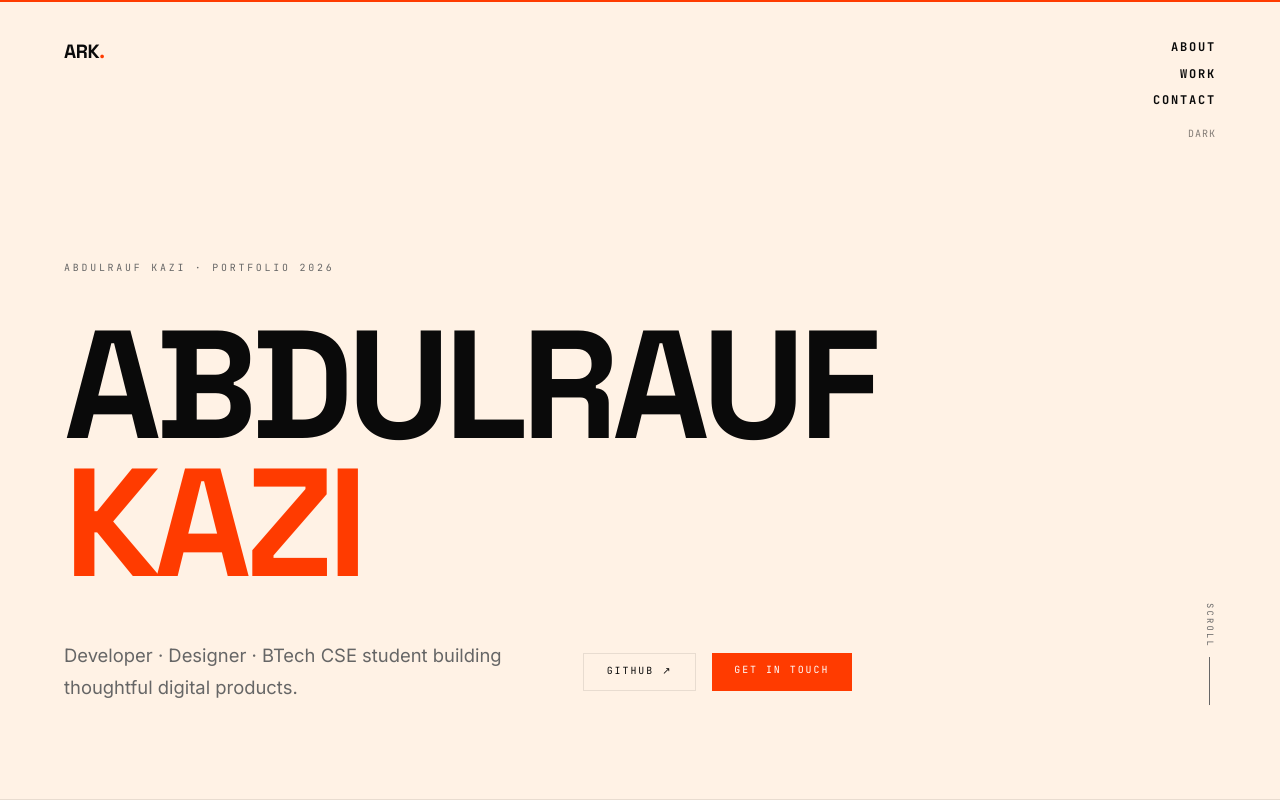
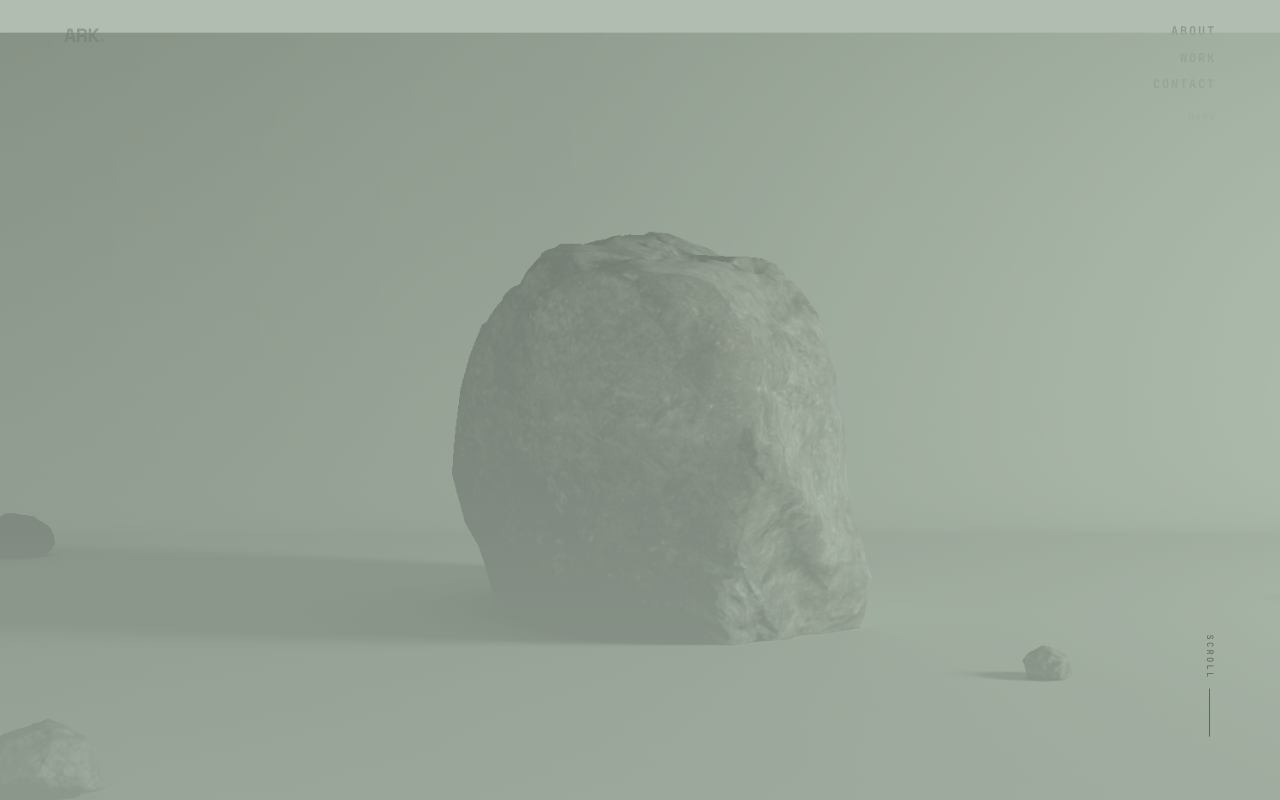
Before and after one commit to Abdulrauf-kazi/Abdulrauf-kazi.github.io, a Next.js app: page / in a window 1280 px wide. Shown: the top 800 px of the page. Built offline with nearby package versions, Linux system fonts and the light colour scheme.

Commit message:
added bg && preloader screen

```diff
--- a/app/components/ContactForm.tsx
+++ b/app/components/ContactForm.tsx
@@ -81,7 +81,7 @@ export default function ContactForm() {
                                 onFocus={() => setFocusedField("email")}
                                 onBlur={() => setFocusedField(null)}
                                 style={fieldStyle("email")}
-                                placeholder="hello@example.com"
+                                placeholder="kaziabdulrauf15@gmail.com"
                             />
                         </div>
                     </div>
--- /dev/null
+++ b/app/components/Preloader.tsx
@@ -0,0 +1,202 @@
+"use client";
+
+import { useEffect, useState } from "react";
+import { motion, AnimatePresence } from "framer-motion";
+
+/* ── Ring definitions ─────────────────────────────────────────────────── */
+/* Each ring has a label array, a radius, rotation direction & speed,
+   font size, and the progress % at which it dispatches into view.       */
+
+const RINGS = [
+  {
+    label: "Tech Stack",
+    words: [
+      "REACT", "NEXT.JS", "TYPESCRIPT", "NODE", "TAILWIND",
+      "GSAP", "THREE.JS", "POSTGRESQL", "REDIS", "DOCKER",
+    ],
+    radius: 140,
+    direction: 1,        // clockwise
+    speed: 36,           // seconds per full rotation
+    fontSize: "clamp(0.65rem, 1.4vw, 0.95rem)",
+    fontWeight: 700,
+    threshold: 0,        // visible from 0 %
+  },
+  {
+    label: "Design & Creative",
+    words: [
+      "FIGMA", "BLENDER", "PREMIERE", "PHOTOSHOP",
+      "AFTER EFFECTS", "MIDJOURNEY", "SPLINE",
+    ],
+    radius: 220,
+    direction: -1,       // counter-clockwise
+    speed: 44,
+    fontSize: "clamp(0.7rem, 1.6vw, 1.05rem)",
+    fontWeight: 600,
+    threshold: 20,       // appears at 20 %
+  },
+  {
+    label: "Built for Fun",
+    words: [
+      "EXCALIDRAW CLONE", "CLI GAMES", "PIXEL ART EDITOR",
+      "SHADER TOYS", "WEATHER WIDGET", "MARKDOWN PREVIEWER",
+    ],
+    radius: 310,
+    direction: 1,
+    speed: 52,
+    fontSize: "clamp(0.75rem, 1.8vw, 1.15rem)",
+    fontWeight: 600,
+    threshold: 40,       // appears at 40 %
+  },
+];
+
+/* Pre-compute character arrays for each ring */
+const RING_CHARS = RINGS.map((r) => r.words.join(" · ").split(""));
+
+/* ─────────────────────────────────────────────────────────────────────── */
+
+export default function Preloader({ onComplete }: { onComplete: () => void }) {
+  const [progress, setProgress] = useState(0);
+  const [isExiting, setIsExiting] = useState(false);
+
+  /* ── Progress timer ─────────────────────────────────────────────────── */
+  useEffect(() => {
+    const totalDuration = 4000;
+    const intervalTime = 40;
+    const totalSteps = totalDuration / intervalTime;
+    let currentStep = 0;
+
+    const timer = setInterval(() => {
+      currentStep++;
+      const next = Math.min(100, Math.floor((currentStep / totalSteps) * 100));
+      setProgress(next);
+
+      if (next >= 100) {
+        clearInterval(timer);
+        setTimeout(() => {
+          setIsExiting(true);
+          setTimeout(onComplete, 1500);
+        }, 500);
+      }
+    }, intervalTime);
+
+    return () => clearInterval(timer);
+  }, [onComplete]);
+
+  return (
+    <AnimatePresence>
+      {!isExiting && (
+        <motion.div
+          key="preloader"
+          initial={{ opacity: 1 }}
+          exit={{ opacity: 0, transition: { duration: 1, ease: "easeInOut" } }}
+          style={{
+            position: "fixed",
+            inset: 0,
+            zIndex: 9999,
+            backgroundColor: "#B0BDB0",
+            display: "flex",
+            alignItems: "center",
+            justifyContent: "center",
+            overflow: "hidden",
+          }}
+        >
+          {/* ── Rings ─────────────────────────────────────────────────── */}
+          {RINGS.map((ring, ri) => {
+            const chars = RING_CHARS[ri];
+            const angleStep = 360 / chars.length;
+            const visible = progress >= ring.threshold;
+
+            return (
+              <AnimatePresence key={ri}>
+                {visible && (
+                  <motion.div
+                    key={`ring-${ri}`}
+                    initial={{ scale: 0.4, opacity: 0, rotate: 0 }}
+                    animate={{
+                      scale: 1,
+                      opacity: 1,
+                      rotate: ring.direction * 360,
+                    }}
+                    exit={{
+                      scale: 1.8,
+                      opacity: 0,
+                      transition: {
+                        duration: 1.2,
+                        ease: [0.33, 1, 0.68, 1],
+                      },
+                    }}
+                    transition={{
+                      scale: {
+                        duration: 1.4,
+                        ease: [0.22, 1, 0.36, 1],
+                      },
+                      opacity: { duration: 0.9, ease: "easeOut" },
+                      rotate: {
+                        duration: ring.speed,
+                        repeat: Infinity,
+                        ease: "linear",
+                      },
+                    }}
+                    style={{
+                      position: "absolute",
+                      width: ring.radius * 2,
+                      height: ring.radius * 2,
+                    }}
+                  >
+                    {chars.map((char, ci) => {
+                      const angle = angleStep * ci - 90;
+                      return (
+                        <span
+                          key={ci}
+                          style={{
+                            position: "absolute",
+                            left: "50%",
+                            top: "50%",
+                            transform: `rotate(${angle}deg) translateY(-${ring.radius}px)`,
+                            transformOrigin: "0 0",
+                            fontSize: ring.fontSize,
+                            fontFamily: "var(--font-display)",
+                            fontWeight: ring.fontWeight,
+                            color: "#1a1a1a",
+                            userSelect: "none",
+                            pointerEvents: "none",
+                            lineHeight: 1,
+                          }}
+                        >
+                          {char}
+                        </span>
+                      );
+                    })}
+                  </motion.div>
+                )}
+              </AnimatePresence>
+            );
+          })}
+
+          {/* ── Progress counter (center) ─────────────────────────────── */}
+          <motion.div
+            initial={{ opacity: 0, scale: 0.85 }}
+            animate={{ opacity: 1, scale: 1 }}
+            exit={{
+              opacity: 0,
+              scale: 0.6,
+              transition: { duration: 1, ease: "easeIn" },
+            }}
+            transition={{ duration: 0.6, ease: "easeOut" }}
+            style={{
+              position: "absolute",
+              fontFamily: "var(--font-display)",
+              fontSize: "clamp(1.6rem, 4vw, 2.8rem)",
+              fontWeight: 500,
+              color: "#1a1a1a",
+              lineHeight: 1,
+              letterSpacing: "-0.02em",
+            }}
+          >
+            {progress}%
+          </motion.div>
+        </motion.div>
+      )}
+    </AnimatePresence>
+  );
+}
--- a/app/globals.css
+++ b/app/globals.css
@@ -3,14 +3,14 @@
 @import "tailwindcss";
 
 :root {
-  --bg: #FFF2E5;
+  --bg: #B0BDB0;
   --bg-dark: #0A0A0A;
-  --bg-card: #F7E9DE;
+  --bg-card: #A3B0A3;
   --accent: #FF3B00;
   --text-primary: #0A0A0A;
-  --text-secondary: #666666;
-  --border: #E8DCD0;
-  --nav-blur: rgba(255, 242, 229, 0.92);
+  --text-secondary: #3A3A3A;
+  --border: #8F9E8F;
+  --nav-blur: rgba(176, 189, 176, 0.92);
 
   --font-display: 'Space Grotesk', sans-serif;
   --font-body: 'Inter', sans-serif;
--- a/app/layout.tsx
+++ b/app/layout.tsx
@@ -16,8 +16,6 @@ export default function RootLayout({ children }: { children: React.ReactNode })
       <body>
         <ThemeProvider>
           <SmoothScroll>
-            <ScrollProgressBar />
-            <Navigation />
             {children}
           </SmoothScroll>
         </ThemeProvider>
--- a/app/page.tsx
+++ b/app/page.tsx
@@ -1,11 +1,14 @@
 "use client";
 
-import { useRef, useState } from "react";
-import { motion, useScroll, useTransform, useInView } from "framer-motion";
+import { useRef, useState, useEffect } from "react";
+import { motion, useScroll, useTransform, useInView, AnimatePresence } from "framer-motion";
 import gsap from "gsap";
 import { ScrollTrigger } from "gsap/ScrollTrigger";
 import { useGSAP } from "@gsap/react";
 import ContactForm from "./components/ContactForm";
+import Navigation from "./components/Navigation";
+import ScrollProgressBar from "./components/ScrollProgressBar";
+import Preloader from "./components/Preloader";
 
 gsap.registerPlugin(ScrollTrigger, useGSAP);
 
@@ -101,14 +104,12 @@ function BentoCard({
         transition: "border-color 0.3s ease",
       }}
     >
-      {/* Accent stripe top */}
       <motion.div
         animate={{ scaleX: hov ? 1 : 0 }}
         transition={{ duration: 0.35, ease: [0.16, 1, 0.3, 1] }}
         style={{ position: "absolute", top: 0, left: 0, right: 0, height: 2, background: p.color, transformOrigin: "left" }}
       />
 
-      {/* Watermark number */}
       <span style={{
         position: "absolute", bottom: "-0.1em", right: "-0.02em",
         fontFamily: "var(--font-display)",
@@ -119,7 +120,6 @@ function BentoCard({
         transition: "color 0.32s ease",
       }}>{p.num}</span>
 
-      {/* Tags + year */}
       <div style={{ display: "flex", flexWrap: "wrap", gap: "0.4rem", alignItems: "center", zIndex: 1 }}>
         {p.tags.map(t => (
           <span key={t} style={{
@@ -134,7 +134,6 @@ function BentoCard({
         <span style={{ marginLeft: "auto", fontFamily: "var(--font-mono)", fontSize: "0.58rem", color: hov ? "rgba(255,255,255,0.3)" : "var(--text-secondary)", transition: "color 0.32s" }}>{p.year}</span>
       </div>
 
-      {/* Title + desc + arrow */}
       <div style={{ zIndex: 1 }}>
         <motion.h3
           animate={{ color: hov ? "#ffffff" : "var(--text-primary)" }}
@@ -194,12 +193,22 @@ function Reveal({ children, delay = 0, as: T = "span", className = "", style = {
 
 /* ──────────────────────────────── PAGE ────────────────────────────────── */
 export default function Home() {
+  const [loading, setLoading] = useState(true);
   const heroRef = useRef<HTMLElement>(null);
   const skewRef = useRef<HTMLDivElement>(null);
   const { scrollY } = useScroll();
   const heroY = useTransform(scrollY, [0, 600], [0, -100]);
 
-  /* GSAP velocity skew on project strip */
+  useEffect(() => {
+    if (loading) {
+      // @ts-ignore
+      window.lenis?.stop();
+    } else {
+      // @ts-ignore
+      window.lenis?.start();
+    }
+  }, [loading]);
+
   useGSAP(() => {
     if (!skewRef.current) return;
     let skew = 0;
@@ -218,36 +227,90 @@ export default function Home() {
   }, { scope: skewRef });
 
   return (
-    <main style={{ background: "var(--bg)", color: "var(--text-primary)" }}>
+    <>
+      <Preloader onComplete={() => setLoading(false)} />
 
-      {/* ══════════════════════ HERO ══════════════════════════════════ */}
-      <section id="hero" ref={heroRef} style={{ minHeight: "100svh", display: "flex", flexDirection: "column", justifyContent: "flex-end", padding: "0 var(--px) 6rem", paddingTop: "64px", borderBottom: "1px solid var(--border)", overflow: "hidden" }}>
-        <motion.div style={{ y: heroY }}>
-          {/* Label */}
+      {!loading && (
+        <motion.div
+          initial={{ opacity: 0, y: -20 }}
+          animate={{ opacity: 1, y: 0 }}
+          transition={{ duration: 0.8, ease: "easeOut", delay: 0.1 }}
+        >
+          <ScrollProgressBar />
+          <Navigation />
+        </motion.div>
+      )}
+
+      <motion.main
+        initial={{ y: 100, opacity: 0 }}
+        animate={!loading ? { y: 0, opacity: 1 } : { y: 100, opacity: 0 }}
+        transition={{ duration: 1, ease: [0.22, 1, 0.36, 1] }}
+        style={{ background: "var(--bg)", color: "var(--text-primary)" }}
+      >
+        <section id="hero" ref={heroRef} style={{ minHeight: "100svh", display: "flex", flexDirection: "column", justifyContent: "flex-end", padding: "0 var(--px) 6rem", paddingTop: "64px", borderBottom: "1px solid var(--border)", overflow: "hidden", position: "relative" }}>
+          {/* Hero background image */}
+          <div style={{ position: "absolute", inset: 0, zIndex: 0, backgroundImage: "url('/hero-bg.png')", backgroundSize: "cover", backgroundPosition: "center", backgroundRepeat: "no-repeat" }} />
+          <div style={{ position: "absolute", inset: 0, zIndex: 1, background: "linear-gradient(to bottom, rgba(168,181,168,0.45) 0%, rgba(168,181,168,0.75) 100%)" }} />
+          <motion.div
+            style={{ y: heroY, position: "relative", zIndex: 2 }}
+            initial="hidden"
+            animate={!loading ? "visible" : "hidden"}
+            variants={{
+              visible: {
+                transition: {
+                  staggerChildren: 0.1,
+                  delayChildren: 0.3
+                }
+              }
+            }}
+          >
             <motion.p
-            initial={{ opacity: 0 }} animate={{ opacity: 1 }} transition={{ duration: 1.2 }}
+              variants={{
+                hidden: { opacity: 0, y: 10 },
+                visible: { opacity: 1, y: 0 }
+              }}
+              transition={{ duration: 1.2 }}
               style={{ fontFamily: "var(--font-mono)", fontSize: "0.62rem", letterSpacing: "0.28em", textTransform: "uppercase", color: "var(--text-secondary)", marginBottom: "2.5rem" }}
             >
               Abdulrauf Kazi · Portfolio 2026
             </motion.p>
 
-          {/* Headline */}
             <h1 style={{ fontFamily: "var(--font-display)", fontSize: "clamp(4rem, 12vw, 11rem)", fontWeight: 700, letterSpacing: "-0.04em", lineHeight: 0.9, textTransform: "uppercase", marginBottom: "3rem" }}>
-            {[{ text: "Abdulrauf", color: "var(--text-primary)" }, { text: "Kazi", color: "var(--accent)" }].map(({ text, color }, li) => (
-              <span key={li} style={{ display: "block", overflow: "hidden" }}>
-                <motion.span style={{ display: "block", color }} initial={{ y: "110%" }} animate={{ y: "0%" }} transition={{ duration: 1.8, delay: 0.2 + li * 0.25, ease: [0.16, 1, 0.3, 1] }}>
+              {[{ text: "Abdulrauf", color: "var(--text-primary)" }, { text: "Kazi", color: "var(--accent)" }].map(({ text, color }, i) => (
+                <span key={i} style={{ display: "block", overflow: "hidden" }}>
+                  <motion.span
+                    style={{ display: "block", color }}
+                    variants={{
+                      hidden: { y: "110%" },
+                      visible: { y: "0%" }
+                    }}
+                    transition={{ duration: 1.8, ease: [0.16, 1, 0.3, 1] }}
+                  >
                     {text}
                   </motion.span>
                 </span>
               ))}
             </h1>
 
-          {/* Tagline row */}
             <div style={{ display: "flex", flexWrap: "wrap", gap: "2rem", alignItems: "center" }}>
-            <motion.p initial={{ opacity: 0, y: 12 }} animate={{ opacity: 1, y: 0 }} transition={{ delay: 0.8, duration: 1.2 }} style={{ fontFamily: "var(--font-body)", fontSize: "clamp(0.9rem, 1.5vw, 1.15rem)", color: "var(--text-secondary)", maxWidth: "42ch", lineHeight: 1.7 }}>
+              <motion.p
+                variants={{
+                  hidden: { opacity: 0, y: 12 },
+                  visible: { opacity: 1, y: 0 }
+                }}
+                transition={{ duration: 1.2 }}
+                style={{ fontFamily: "var(--font-body)", fontSize: "clamp(0.9rem, 1.5vw, 1.15rem)", color: "var(--text-secondary)", maxWidth: "42ch", lineHeight: 1.7 }}
+              >
                 Developer · Designer · BTech CSE student building thoughtful digital products.
               </motion.p>
-            <motion.div initial={{ opacity: 0 }} animate={{ opacity: 1 }} transition={{ delay: 0.7, duration: 0.5 }} style={{ display: "flex", gap: "1rem", flexWrap: "wrap" }}>
+              <motion.div
+                variants={{
+                  hidden: { opacity: 0 },
+                  visible: { opacity: 1 }
+                }}
+                transition={{ duration: 0.5 }}
+                style={{ display: "flex", gap: "1rem", flexWrap: "wrap" }}
+              >
                 <a href="https://github.com/Abdulrauf-kazi" target="_blank" rel="noopener noreferrer" style={{ fontFamily: "var(--font-mono)", fontSize: "0.62rem", letterSpacing: "0.2em", textTransform: "uppercase", color: "var(--text-primary)", textDecoration: "none", border: "1px solid var(--border)", padding: "0.65rem 1.4rem", transition: "border-color 0.2s, color 0.2s" }}
                   onMouseEnter={e => { (e.currentTarget as HTMLElement).style.borderColor = "var(--accent)"; (e.currentTarget as HTMLElement).style.color = "var(--accent)"; }}
                   onMouseLeave={e => { (e.currentTarget as HTMLElement).style.borderColor = "var(--border)"; (e.currentTarget as HTMLElement).style.color = "var(--text-primary)"; }}
@@ -264,16 +327,13 @@ export default function Home() {
             </div>
           </motion.div>
 
-        {/* Scroll indicator */}
-        <motion.div initial={{ opacity: 0 }} animate={{ opacity: 1 }} transition={{ delay: 1.2, duration: 0.6 }} style={{ position: "absolute", right: "var(--px)", bottom: "6rem", display: "flex", flexDirection: "column", alignItems: "center", gap: "0.5rem" }}>
+          <motion.div initial={{ opacity: 0 }} animate={{ opacity: 1 }} transition={{ delay: 1.2, duration: 0.6 }} style={{ position: "absolute", right: "var(--px)", bottom: "6rem", display: "flex", flexDirection: "column", alignItems: "center", gap: "0.5rem", zIndex: 2 }}>
             <span style={{ fontFamily: "var(--font-mono)", fontSize: "0.55rem", letterSpacing: "0.25em", textTransform: "uppercase", color: "var(--text-secondary)", writingMode: "vertical-rl" }}>Scroll</span>
             <motion.div animate={{ y: [0, 8, 0] }} transition={{ repeat: Infinity, duration: 1.6, ease: "easeInOut" }} style={{ width: 1, height: 48, background: "var(--text-secondary)" }} />
           </motion.div>
         </section>
 
-      {/* ══════════════════════ PROJECTS ══════════════════════════════ */}
         <section id="projects" style={{ padding: "var(--section-py) var(--px)", borderBottom: "1px solid var(--border)" }}>
-        {/* Section label */}
           <div style={{ display: "flex", justifyContent: "space-between", alignItems: "baseline", marginBottom: "4rem", flexWrap: "wrap", gap: "1rem" }}>
             <Reveal as="h2" style={{ fontFamily: "var(--font-display)", fontSize: "clamp(2.5rem, 7vw, 6rem)", fontWeight: 700, letterSpacing: "-0.04em", lineHeight: 0.95, textTransform: "uppercase" }}>
               Selected Work
@@ -283,21 +343,14 @@ export default function Home() {
             </p>
           </div>
 
-        {/* ── Bento Grid ── */}
           <div id="bento-grid" style={{ display: "grid", gridTemplateColumns: "repeat(3, 1fr)", gap: "1px", background: "var(--border)", border: "1px solid var(--border)" }}>
-          {/* 01 — Feature 2×2 */}
             <BentoCard p={PROJECTS[0]} gridStyle={{ gridColumn: "span 2", gridRow: "span 2" }} />
-          {/* 02 — Tall 1×2 */}
             <BentoCard p={PROJECTS[1]} gridStyle={{ gridRow: "span 2" }} />
-          {/* 03 — Standard 1×1 */}
             <BentoCard p={PROJECTS[2]} />
-          {/* 04 — Wide 2×1 */}
             <BentoCard p={PROJECTS[3]} gridStyle={{ gridColumn: "span 2" }} />
-          {/* 05 — Full 3×1 */}
             <BentoCard p={PROJECTS[4]} gridStyle={{ gridColumn: "span 3" }} />
           </div>
 
-        {/* Mobile: collapse bento to single column */}
           <style>{`
             @media (max-width: 768px) {
               #bento-grid > * {
@@ -311,10 +364,8 @@ export default function Home() {
           `}</style>
         </section>
 
-      {/* ══════════════════════ ABOUT ═════════════════════════════════ */}
         <section id="about" style={{ padding: "var(--section-py) var(--px)", borderBottom: "1px solid var(--border)" }}>
           <div style={{ display: "grid", gridTemplateColumns: "1fr 1fr", gap: "6rem", alignItems: "start" }}>
-          {/* Left: bio */}
             <div>
               <p style={{ fontFamily: "var(--font-mono)", fontSize: "0.6rem", letterSpacing: "0.25em", textTransform: "uppercase", color: "var(--text-secondary)", marginBottom: "2.5rem" }}>About Me</p>
               <Reveal as="h2" style={{ fontFamily: "var(--font-display)", fontSize: "clamp(2rem, 5vw, 4rem)", fontWeight: 700, letterSpacing: "-0.03em", lineHeight: 1, textTransform: "uppercase", marginBottom: "2.5rem" }}>
@@ -333,7 +384,6 @@ export default function Home() {
               </motion.div>
             </div>
 
-          {/* Right: Skills grid */}
             <div>
               <p style={{ fontFamily: "var(--font-mono)", fontSize: "0.6rem", letterSpacing: "0.25em", textTransform: "uppercase", color: "var(--text-secondary)", marginBottom: "2.5rem" }}>Skills Matrix</p>
               <div style={{ display: "grid", gridTemplateColumns: "1fr 1fr", gap: "1px", background: "var(--border)", border: "1px solid var(--border)" }}>
@@ -355,8 +405,6 @@ export default function Home() {
               </div>
             </div>
           </div>
-
-        {/* Mobile: stack */}
           <style>{`
             @media (max-width: 768px) {
               #about > div { grid-template-columns: 1fr !important; gap: 3rem !important; }
@@ -364,7 +412,6 @@ export default function Home() {
           `}</style>
         </section>
 
-      {/* ══════════════════════ CONTACT ═══════════════════════════════ */}
         <section id="contact" style={{ padding: "var(--section-py) var(--px)", background: "var(--bg-dark)", color: "white" }}>
           <div style={{ maxWidth: "760px" }}>
             <p style={{ fontFamily: "var(--font-mono)", fontSize: "0.6rem", letterSpacing: "0.25em", textTransform: "uppercase", color: "#444", marginBottom: "2rem" }}>Get In Touch</p>
@@ -377,7 +424,6 @@ export default function Home() {
           </div>
         </section>
 
-      {/* ══════════════════════ FOOTER ════════════════════════════════ */}
         <footer style={{ padding: "2.5rem var(--px)", background: "var(--bg-dark)", borderTop: "1px solid #1a1a1a", display: "flex", justifyContent: "space-between", alignItems: "center", flexWrap: "wrap", gap: "1rem" }}>
           <p style={{ fontFamily: "var(--font-mono)", fontSize: "0.6rem", letterSpacing: "0.2em", textTransform: "uppercase", color: "#444" }}>
             © 2026 Abdulrauf Kazi · Hyderabad
@@ -396,6 +442,7 @@ export default function Home() {
             ))}
           </div>
         </footer>
-    </main>
+      </motion.main>
+    </>
   );
 }
```
Also changed, not shown: public/hero-bg.png (added). Lines whose indentation alone changed are shown as unchanged.
